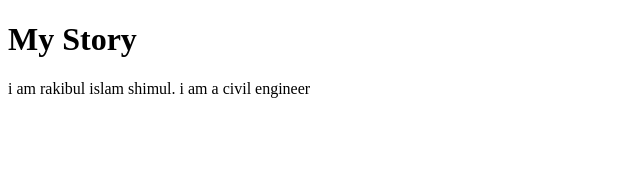
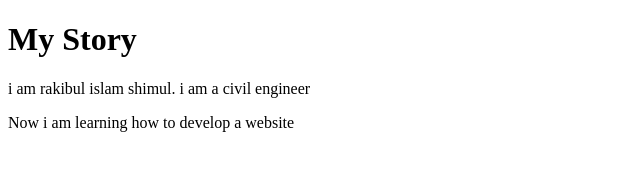
Before and after one commit to iamshimul16/my-second-website, a plain HTML site: page index.html in a window 1280 px wide. Shown: the whole page, without its empty margins (0-640 px from the left). Drawn offline with Linux system fonts and the light colour scheme.

Commit message:
2nd correctin

```diff
--- a/index.html
+++ b/index.html
@@ -9,6 +9,7 @@
 <body>
     <h1>My Story</h1>
     <p>i am rakibul islam shimul. i am a civil engineer </p>
+    <p>Now i am learning how to develop a website</p>
 
 </body>
 </html>
```
Also changed, not shown: css.html (added).
